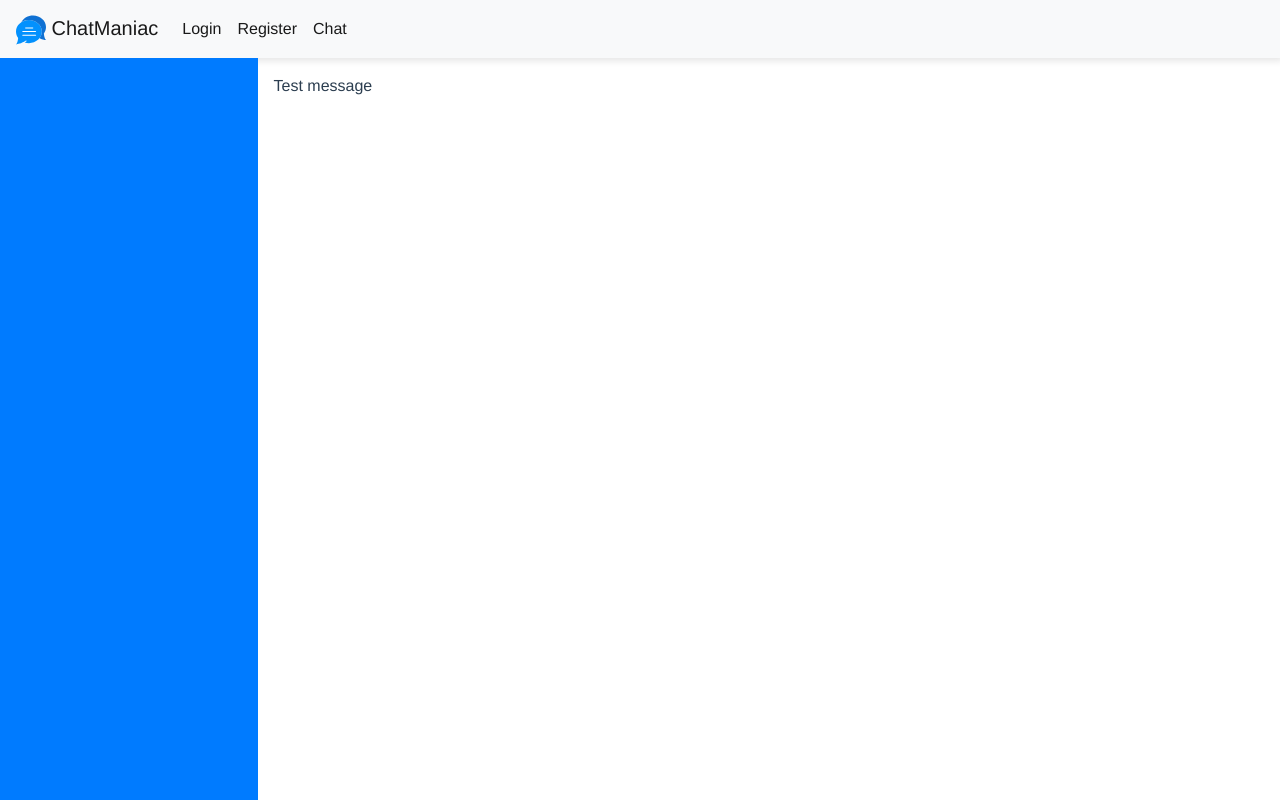
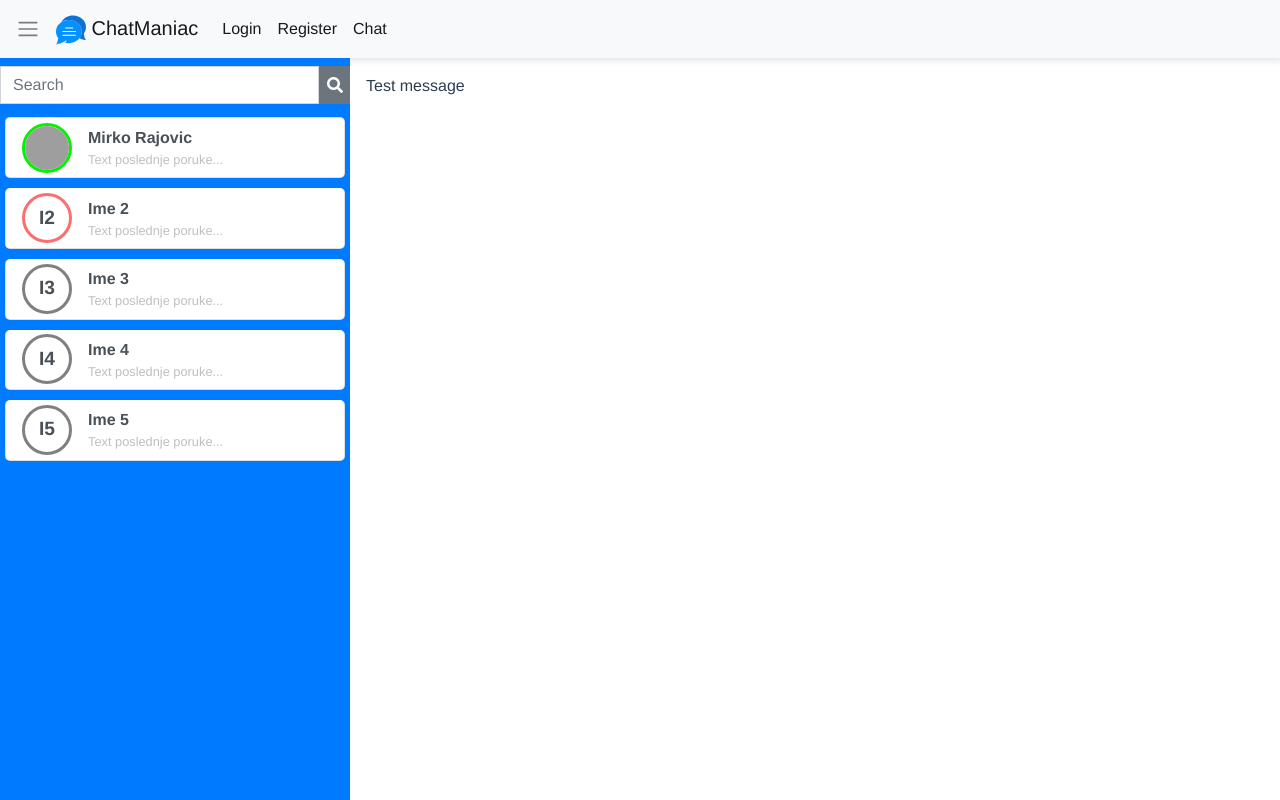
Before and after one commit to RajovicMirko/chatroom, a Vue app: page /chat in a window 1280 px wide. Built offline with nearby package versions, Linux system fonts and the light colour scheme; grey boxes are pictures that could not be loaded.

Commit message:
Drawer contacts list added list logic

```diff
--- a/public/index.html
+++ b/public/index.html
@@ -18,6 +18,13 @@
       crossorigin="anonymous"
     ></script>
     <!-- end region bootstrap -->
+
+    <!-- region font awesome bootstrap -->
+    <link
+      rel="stylesheet"
+      href="https://cdnjs.cloudflare.com/ajax/libs/font-awesome/5.12.0-2/css/all.min.css"
+    />
+    <!-- end region font awesome bootstrap -->
 
     <link rel="stylesheet" href="./style/style.css" />
     <title><%= htmlWebpackPlugin.options.title %></title>
--- a/src/App.vue
+++ b/src/App.vue
@@ -1,20 +1,17 @@
 <template>
   <div id="app" class="d-flex flex-column">
-    <Navigation :pageName="pageName" />
+    <component :is="$getComponent('Navigation')" :pageName="pageName"></component>
     <router-view style="flex: 1" />
   </div>
 </template>
 
 <script>
-import Navigation from "./components/Navigation";
 export default {
   name: "App",
 
-  components: { Navigation },
-
   data() {
     return {
-      pageName: ""
+      pageName: this.$router.currentRoute.name
     };
   },
 
--- /dev/null
+++ b/src/components/DrawerList.vue
@@ -0,0 +1,122 @@
+<template>
+  <div class>
+    <ul class="list-group">
+      <li
+        class="list-group-item list-group-item-action d-flex align-items-center"
+        v-for="contact in contacts"
+        :key="contact.id"
+        @click="handleContactClick(contact)"
+      >
+        <div class="avatar d-flex justify-content-center align-items-center">
+          <img v-if="contact.img" :src="contact.img" alt :class="contact.status" />
+          <span v-else :class="contact.status">{{getInitialFromName(contact.name)}}</span>
+        </div>
+        <div class="content-list-item">
+          <span class="name">{{contact.name}}</span>
+          <small>Text poslednje poruke...</small>
+        </div>
+      </li>
+    </ul>
+  </div>
+</template>
+
+<script>
+export default {
+  name: "DrawerList",
+  data() {
+    return {
+      contacts: [
+        {
+          id: 1,
+          name: "Mirko Rajovic",
+          status: "online",
+          img:
+            "https://scontent.fbeg5-1.fna.fbcdn.net/v/t1.0-9/32089503_10216105870424518_2833207354701381632_o.jpg?_nc_cat=106&_nc_sid=09cbfe&_nc_ohc=gh_1OnBpV7MAX-qagIm&_nc_ht=scontent.fbeg5-1.fna&oh=3d615e4244fb4f322ae132e9c0da8938&oe=5F0F4643"
+        },
+        { id: 2, name: "Ime 2", status: "offline" },
+        { id: 3, name: "Ime 3" },
+        { id: 4, name: "Ime 4" },
+        { id: 5, name: "Ime 5" }
+      ]
+    };
+  },
+
+  methods: {
+    getInitialFromName(name) {
+      const nameArr = name.split(" ");
+      let initial = "DD";
+      if (name) initial = nameArr[0][0] + nameArr[nameArr.length - 1][0];
+      return initial.toUpperCase();
+    },
+
+    handleContactClick(contact) {
+      console.log(contact.id);
+    }
+  }
+};
+</script>
+
+<style>
+.list-group {
+  padding: 0 5px;
+}
+.list-group .list-group-item {
+  border-radius: 0;
+  padding: 0;
+  border-radius: 5px;
+  margin: 5px 0;
+}
+
+.list-group-item .avatar {
+  margin: 0.3rem 1rem;
+}
+
+.list-group-item .avatar > * {
+  margin: 0;
+  padding: 0;
+  display: flex;
+  align-items: center;
+  justify-content: center;
+  border-radius: 50%;
+  width: 50px;
+  height: 50px;
+  border: 3px solid gray;
+  font-weight: bold;
+  font-size: 1.2rem;
+}
+
+.name {
+  font-weight: bold;
+}
+
+.online {
+  border-color: green;
+}
+
+.offline {
+  border-color: red;
+}
+
+.content-list-item {
+  display: flex;
+  flex-direction: column;
+}
+
+.content-list-item small {
+  color: rgba(128, 128, 128, 0.5);
+}
+
+@media only screen and (max-width: 759px) {
+  .list-group-item .avatar {
+    margin: 5px;
+  }
+  .content-list-item {
+    display: none;
+  }
+}
+
+/* .list-group .list-group-item:hover {
+  background-color: rgba(255, 255, 255, 0.5);
+  color: white !important;
+} */
+</style>
--- /dev/null
+++ b/src/components/DrawerSearch.vue
@@ -0,0 +1,40 @@
+<template>
+  <div class="input-group mt-2 mb-2 bg-secondary text-white">
+    <input
+      type="text"
+      class="form-control"
+      placeholder="Search"
+      aria-describedby="basic-addon1"
+      @keypress="handleKeypress"
+    />
+    <div class="input-group-prepend d-flex justify-content-center align-items-center p-2">
+      <i class="fas fa-search"></i>
+    </div>
+  </div>
+</template>
+
+<script>
+export default {
+  methods: {
+    handleKeypress(e) {
+      if (e.keyCode === 13) {
+        console.log("Submit", e.target.value);
+      }
+    }
+  }
+};
+</script>
+
+<style>
+.input-group {
+  white-space: nowrap;
+}
+
+.form-control {
+  border-radius: 0;
+}
+
+.form-control:focus {
+  border: 2px solid rgb(236, 233, 4);
+}
+</style>
--- /dev/null
+++ b/src/components/componentMap.js
@@ -0,0 +1,13 @@
+import Navigation from "./Navigation";
+import Drawersearch from "./DrawerSearch";
+import Drawerlist from "./DrawerList";
+
+const components = {
+  Navigation,
+  Drawersearch,
+  Drawerlist,
+};
+
+export const getComponent = (componentName) => {
+  return components[componentName];
+};
--- a/src/main.js
+++ b/src/main.js
@@ -2,9 +2,13 @@ import Vue from "vue";
 import App from "./App.vue";
 import router from "./router";
 import store from "./store";
+
 import axios from "axios";
+Vue.prototype.$axios = axios;
 
-Vue.prototype.$axios = axios;
+import { getComponent } from "./components/componentMap";
+Vue.prototype.$getComponent = getComponent;
+
 Vue.config.productionTip = false;
 
 new Vue({
--- a/src/views/Chat.vue
+++ b/src/views/Chat.vue
@@ -1,6 +1,9 @@
 <template>
   <div class="chat">
-    <div class="drawer bg-primary"></div>
+    <div class="drawer bg-primary">
+      <component :is="$getComponent('Drawersearch')"></component>
+      <component :is="$getComponent('Drawerlist')"></component>
+    </div>
     <div class="messages">Test message</div>
   </div>
 </template>
@@ -15,21 +18,41 @@ export default {
 .chat {
   position: relative;
   display: flex;
-  overflow: hidden;
 }
 
 .drawer {
   position: relative;
-  flex: 1.3;
-  transition: all 0.5s ease-out;
+  min-width: 350px;
+  max-width: 350px;
+  transition: all 0.2s ease-out;
+}
+
+@media only screen and (max-width: 1024px) {
+  .drawer {
+    min-width: 250px;
+    max-width: 250px;
+  }
+}
+
+@media only screen and (max-width: 759px) {
+  .drawer {
+    min-width: 70px;
+    max-width: 70px;
+  }
 }
 
 .drawer.closed {
-  flex: 0;
+  min-width: 0;
+  max-width: 0;
+}
+
+.drawer.closed > * {
+  min-width: 0;
+  max-width: 0;
+  display: none;
 }
 
 .messages {
   padding: 1rem 1rem 0 1rem;
-  flex: 5;
 }
 </style>
```
